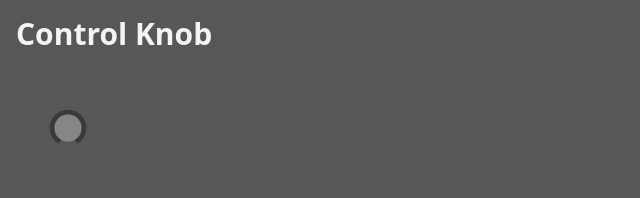
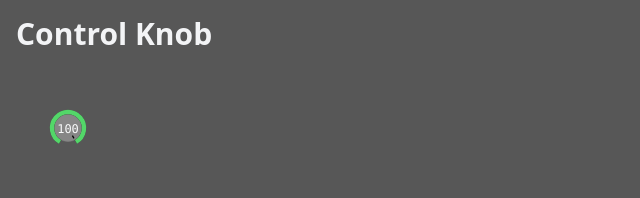
Before and after one commit to slipmatio/control-knob, a Vue app: page / in a window 1280 px wide. Shown: the top 198 px of the page, without its empty margins (0-640 px from the left). Built offline with nearby package versions, Linux system fonts and the light colour scheme.

Commit message:
added options, v-model

```diff
--- a/src/App.vue
+++ b/src/App.vue
@@ -1,11 +1,13 @@
 <script setup lang="ts">
+import { ref } from 'vue'
+
 import Designer from './Designer.vue'
 import ControlKnob from './ControlKnob.vue'
 
 const options = {
   imageSize: 40,
   tickLength: 18,
-  tickOffset: 18,
+  tickOffset: 10,
   tickStroke: 3,
   rimStroke: 11,
   valueArchStroke: 11,
@@ -14,7 +16,15 @@ const options = {
   maxValue: 100,
   wheelFactor: 10,
   keyFactor: 10,
+  tabIndex: 0,
+  ariaLabel: 'Knob',
+  valueTextX: 50,
+  valueTexty: 62,
+  showTick: true,
+  showNondefaultValue: true,
 }
+
+const vmodel = ref(100)
 </script>
 <template>
   <div class="p-4 bg-[#575757] text-gray-100">
@@ -22,7 +32,7 @@ const options = {
       <h2 class="mb-6 text-3xl font-semibold">Control Knob</h2>
 
       <div class="p-8">
-        <ControlKnob :options="options" />
+        <ControlKnob v-model="vmodel" :options="options" />
       </div>
     </div>
     <div v-if="false">
--- a/src/ControlKnob.vue
+++ b/src/ControlKnob.vue
@@ -1,12 +1,19 @@
 <script setup lang="ts">
 import { ref, computed, watch, onBeforeUnmount } from 'vue'
-import { degToRad, leadingDebounce, changeToControlAngle, controlAngleToValue } from '@/utils'
+import {
+  degToRad,
+  leadingDebounce,
+  changeToControlAngle,
+  controlAngleToValue,
+  valueToControlAngle,
+} from '@/utils'
 import { RADIUS, HALF_VIEWBOX, MIN_ANGLE, MAX_ANGLE } from '@/constants'
 
-const knob = ref<HTMLElement>(0 as unknown as HTMLElement)
+const knobElement = ref<HTMLElement>(0 as unknown as HTMLElement)
 const controlAngle = ref(MIN_ANGLE)
 
 interface Props {
+  modelValue: number
   options?: {
     imageSize?: number
     tickLength?: number
@@ -19,10 +26,32 @@ interface Props {
     maxValue?: number
     wheelFactor?: number
     keyFactor?: number
+    tabIndex?: number
+    ariaLabel?: string
+    valueTextX?: number
+    valueTextY?: number
+    svgClass?: string
+    bgClass?: string
+    rimClass?: string
+    valueArchClass?: string
+    tickClass?: string
+    valueTextClass?: string
+    showTick?: boolean
+    showNondefaultValue?: boolean
   }
 }
 
 const props = defineProps<Props>()
+const emit = defineEmits(['update:modelValue'])
+
+const vModel = computed<number>({
+  get() {
+    return props.modelValue
+  },
+  set(value) {
+    emit('update:modelValue', value)
+  },
+})
 
 const imageSize = props.options?.imageSize || 40
 const tickLength = props.options?.tickLength || 18
@@ -35,10 +64,23 @@ const knobMinValue = props.options?.minValue || 0
 const knobMaxValue = props.options?.maxValue || 100
 const wheelModifierFactor = props.options?.wheelFactor || 10
 const keyModifierFactor = props.options?.keyFactor || 10
+const tabIndex = props.options?.tabIndex || 0
+const ariaLabel = props.options?.ariaLabel || 'Knob'
+const valueTextX = props.options?.valueTextX || 50
+const valueTextY = props.options?.valueTextY || 62
+const svgClass = props.options?.svgClass || 'select-none'
+const bgClass = props.options?.bgClass || 'text-[#868686]'
+const rimClass = props.options?.rimClass || 'text-[#393939]'
+const valueArchClass = props.options?.valueArchClass || 'text-[#53d769]'
+const tickClass = props.options?.tickClass || 'text-black'
+const valueTextClass =
+  props.options?.valueTextClass || 'text-gray-50 text-[30px] font-normal font-mono'
+const showTick = props.options?.showTick === undefined ? true : props.options?.showTick
+const showNondefaultValue = props.options?.showNondefaultValue || false
 
 const focused = ref(false)
-const knobValue = ref(0)
 const shiftModifier = ref(false)
+const startValue = vModel.value
 
 const tickStartX = computed(() => {
   return HALF_VIEWBOX + Math.cos(degToRad(controlAngle.value)) * (RADIUS - tickLength)
@@ -85,7 +127,8 @@ const downListener = (event: MouseEvent) => {
   mouseMoved.value = false
   prevY = event.clientY
 }
-const moveListener = leadingDebounce((event: MouseEvent) => {
+
+function moveListener(event: MouseEvent) {
   mouseMoved.value = true
   if (mouseIsDown.value) {
     currentY = event.clientY
@@ -113,11 +156,13 @@ const moveListener = leadingDebounce((event: MouseEvent) => {
         controlAngle.value += change
       }
 
-      knobValue.value = controlAngleToValue(knobMinValue, knobMaxValue, controlAngle.value)
+      vModel.value = controlAngleToValue(knobMinValue, knobMaxValue, controlAngle.value)
     }
     prevY = currentY
   }
-})
+}
+
+const debouncedMoveListener = leadingDebounce(moveListener)
 
 const upListener = () => {
   mouseIsDown.value = false
@@ -143,7 +188,7 @@ function changeValue(change: number) {
       controlAngle.value = MIN_ANGLE
     }
   }
-  knobValue.value = controlAngleToValue(knobMinValue, knobMaxValue, controlAngle.value)
+  vModel.value = controlAngleToValue(knobMinValue, knobMaxValue, controlAngle.value)
 }
 
 function keyDownListener(event: KeyboardEvent) {
@@ -193,26 +238,28 @@ function wheelListener(event: WheelEvent) {
 }
 
 watch(
-  () => knob.value,
-  (element) => {
-    if (element) {
+  () => knobElement.value,
+  (element, oldElement) => {
+    if (element && !oldElement) {
       element.addEventListener('mousedown', downListener)
       element.addEventListener('wheel', wheelListener)
       document.addEventListener('mouseup', upListener)
-      document.addEventListener('mousemove', moveListener)
+      document.addEventListener('mousemove', debouncedMoveListener)
       document.addEventListener('keydown', keyDownListener)
       document.addEventListener('keyup', keyUpListener)
-      knobValue.value = controlAngleToValue(knobMinValue, knobMaxValue, controlAngle.value)
+
+      const controlValue = valueToControlAngle(knobMinValue, knobMaxValue, props.modelValue)
+      controlAngle.value = controlValue
     }
   }
 )
 
 onBeforeUnmount(() => {
   console.log('before unmount')
-  knob.value.removeEventListener('mousedown', downListener)
-  knob.value.removeEventListener('wheel', wheelListener)
+  knobElement.value.removeEventListener('mousedown', downListener)
+  knobElement.value.removeEventListener('wheel', wheelListener)
   document.removeEventListener('mouseup', upListener)
-  document.removeEventListener('mousemove', moveListener)
+  document.removeEventListener('mousemove', debouncedMoveListener)
   document.removeEventListener('keydown', keyDownListener)
   document.removeEventListener('keyup', keyUpListener)
 })
@@ -222,15 +269,15 @@ onBeforeUnmount(() => {
     :width="imageSize"
     :height="imageSize"
     viewBox="0 0 100 100"
-    ref="knob"
-    @click.alt="resetValue"
+    ref="knobElement"
     role="slider"
-    aria-label="Knob"
+    :aria-label="ariaLabel"
     :aria-valuemin="knobMinValue"
     :aria-valuemax="knobMaxValue"
-    :aria-valuenow="knobValue"
-    class="select-none focus:outline-none focus:ring-2 focus:ring-green-500"
-    tabindex="0"
+    :aria-valuenow="vModel"
+    :tabindex="tabIndex"
+    :class="svgClass"
+    @click.alt="resetValue"
     @focus="focused = true"
     @blur="focused = false"
   >
@@ -238,8 +285,9 @@ onBeforeUnmount(() => {
       :cx="HALF_VIEWBOX"
       :cy="HALF_VIEWBOX"
       :r="bgRadius"
-      stroke="#868686"
-      fill="#868686"
+      stroke="currentColor"
+      fill="currentColor"
+      :class="bgClass"
       :stroke-width="1"
     />
 
@@ -247,9 +295,8 @@ onBeforeUnmount(() => {
       :d="rim"
       :stroke-width="rimStroke"
       stroke="currentColor"
-      class=""
-      style="color: #393939"
       fill="none"
+      :class="rimClass"
     ></path>
 
     <path
@@ -257,29 +304,30 @@ onBeforeUnmount(() => {
       :d="valueArch"
       :stroke-width="valueArchStroke"
       stroke="currentColor"
-      class=""
-      style="color: #53d769"
       fill="none"
+      :class="valueArchClass"
     ></path>
 
     <line
+      v-if="showTick"
       :x1="tickStartX"
       :y1="tickStartY"
       :x2="tickEndX"
       :y2="tickEndY"
-      stroke="black"
+      stroke="currentColor"
       :stroke-width="tickStroke"
+      :class="tickClass"
     />
 
     <text
-      v-if="controlAngle > 120"
-      :x="50"
-      :y="62"
+      v-if="showNondefaultValue || startValue !== vModel"
+      :x="valueTextX"
+      :y="valueTextY"
       text-anchor="middle"
       fill="currentColor"
-      class="text-gray-50 text-[30px] font-normal font-mono"
+      :class="valueTextClass"
     >
-      {{ Math.ceil(knobValue) }}
+      {{ Math.ceil(vModel) }}
     </text>
   </svg>
 </template>
--- a/src/utils.ts
+++ b/src/utils.ts
@@ -44,3 +44,18 @@ export function controlAngleToValue(minValue: number, maxValue: number, controlA
   }
   return minValue + valueRange * controlPercentage
 }
+
+export function valueToControlAngle(minValue: number, maxValue: number, value: number) {
+  let valuePercentage: number
+  const controlRange = MAX_ANGLE - MIN_ANGLE
+  const valueRange = maxValue - minValue
+
+  if (value === minValue) {
+    valuePercentage = 0
+  } else if (value === maxValue) {
+    valuePercentage = 1
+  } else {
+    valuePercentage = (value - minValue) / valueRange
+  }
+  return MIN_ANGLE + controlRange * valuePercentage
+}
```
